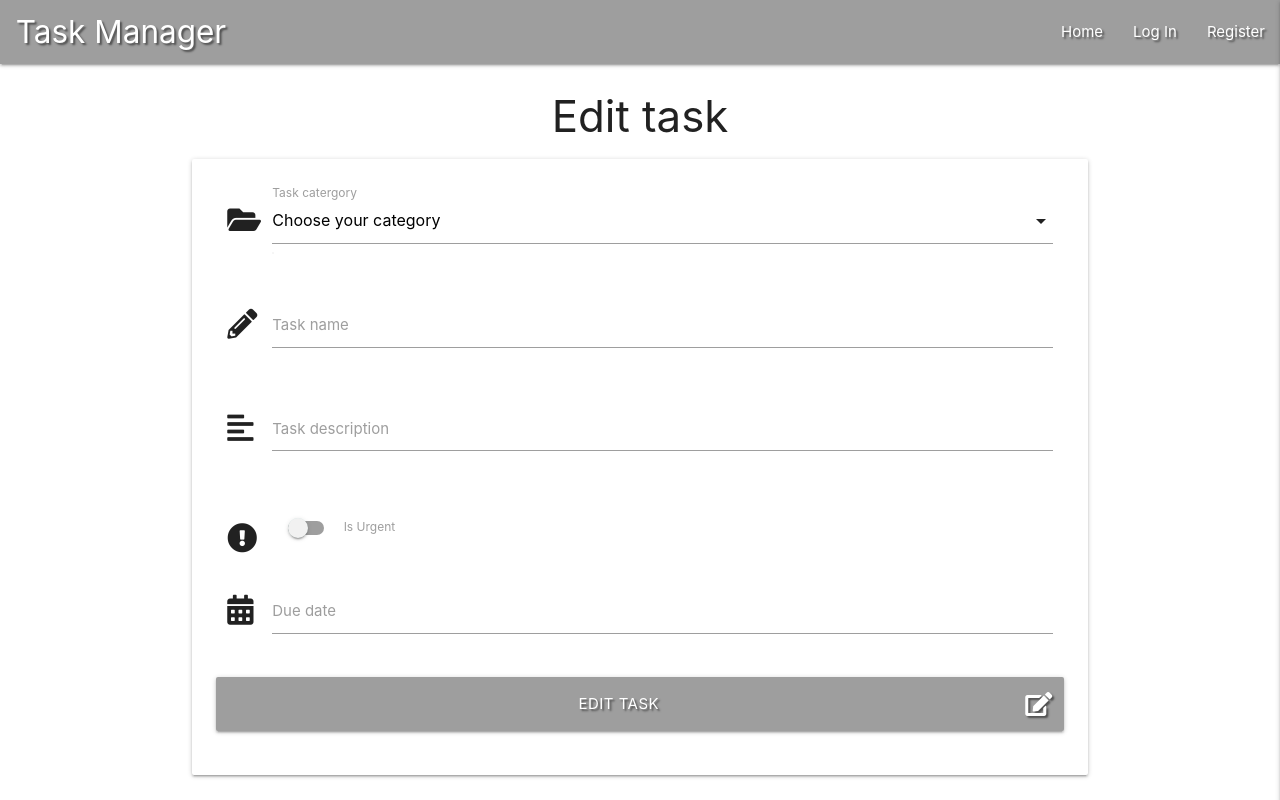
After one commit to Dutchie1990/Task_Manager, a Flask app: template templates/edit_task.html in a window 1280 px wide. The commit adds this page. Run offline with Flask 2, Linux system fonts and the light colour scheme; the template is opened without the code that fills it, so the values that code supplies are empty; some libraries are stand-ins or nearby versions.

Commit message:
wire up task editing

```diff
--- a/app.py
+++ b/app.py
@@ -115,6 +115,14 @@ def add_task():
     return render_template("add_task.html", categories=categories)
 
 
+@app.route("/edit_task/<task_id>", methods=["GET", "POST"])
+def edit_task(task_id):
+    task = mongo.db.task.find_one({"_id": ObjectId(task_id)})
+
+    categories = mongo.db.categories.find().sort("category_name", 1)
+    return render_template("edit_task.html", task=task, categories=categories)
+
+
 if __name__ == "__main__":
     app.run(host=os.environ.get("IP"),
             port=int(os.environ.get("PORT")),
--- /dev/null
+++ b/templates/edit_task.html
@@ -0,0 +1,61 @@
+{% extends "base.html" %}
+{% block content %}
+
+    <h3 class="center-align">Edit task</h3>
+
+    <div class="row card-panel">
+        <form class="col s12" method="POST" action="{{ url_for('edit_task', task_id=task._id) }}">
+            <div class="row">
+                <div class="input-field col s12">
+                    <i class="fas fa-folder-open prefix"></i>
+                    <select id="category_name" name="category_name" class="validate" required>
+                        <option value="" disabled selected>Choose your category</option>
+                        {% for category in categories %}
+                            <option value="{{ category.category_name }}">{{ category.category_name }}</option>
+                        {% endfor %}
+                    </select>
+                    <label for="category_name">Task catergory</label>
+                </div>
+            </div>
+            <div class="row">
+                <div class="input-field col s12">
+                    <i class="fas fa-pencil-alt prefix"></i>
+                    <input id="task_name" name="task_name" type="text"
+                            class="validate" minlength="5" maxlength="50" required>
+                    <label for="task_name">Task name</label>
+                </div>
+            </div>
+            <div class="row">
+                <div class="input-field col s12">
+                    <i class="fas fa-align-left prefix"></i>
+                    <textarea id="task_description" name="task_description" minlength="5" maxlength="200" class="materialize-textarea validate" required></textarea>
+                    <label for="task_description">Task description</label>
+                </div>
+            </div>
+            <div class="row">
+                <div class="input-field col s12">
+                      <div class="switch">
+                          <i class="fas fa-exclamation-circle prefix"></i>
+                        <label for="is_urgent">
+                            <input type="checkbox" id="is_urgent" name="is_urgent">
+                            <span class="lever"></span>
+                            Is Urgent
+                        </label>
+                     </div>
+                </div>
+            </div>
+            <div class="row">
+                <div class="input-field col s12">
+                    <i class="fas fa-calendar-alt prefix"></i>
+                     <input type="text" class="datepicker validate" id="due_date" name="due_date">
+                     <label for="due_date">Due date</label>
+                </div>
+            </div>
+            <div class="row">
+                <button type="submit" class="col s12 btn-large grey text-shadow">Edit task<i
+                        class="fas fa-edit right"></i></button>
+            </div>
+        </form>
+    </div>
+
+{% endblock %}
--- a/templates/tasks.html
+++ b/templates/tasks.html
@@ -10,7 +10,7 @@
             <div class="col s3">
                 <i class="fas fa-caret-down"></i>
                 <a class="waves-effect waves-light btn-small">Done</a>
-                <a class="waves-effect waves-light btn-small">Edit</a>
+                <a href="{{ url_for('edit_task.html', task_id=task._id) }}" class="waves-effect waves-light btn-small">Edit</a>
             </div>
             <div class="col s9">
                 <strong>{{ task.task_name }}</strong> : {{ task.due_date }}
```
